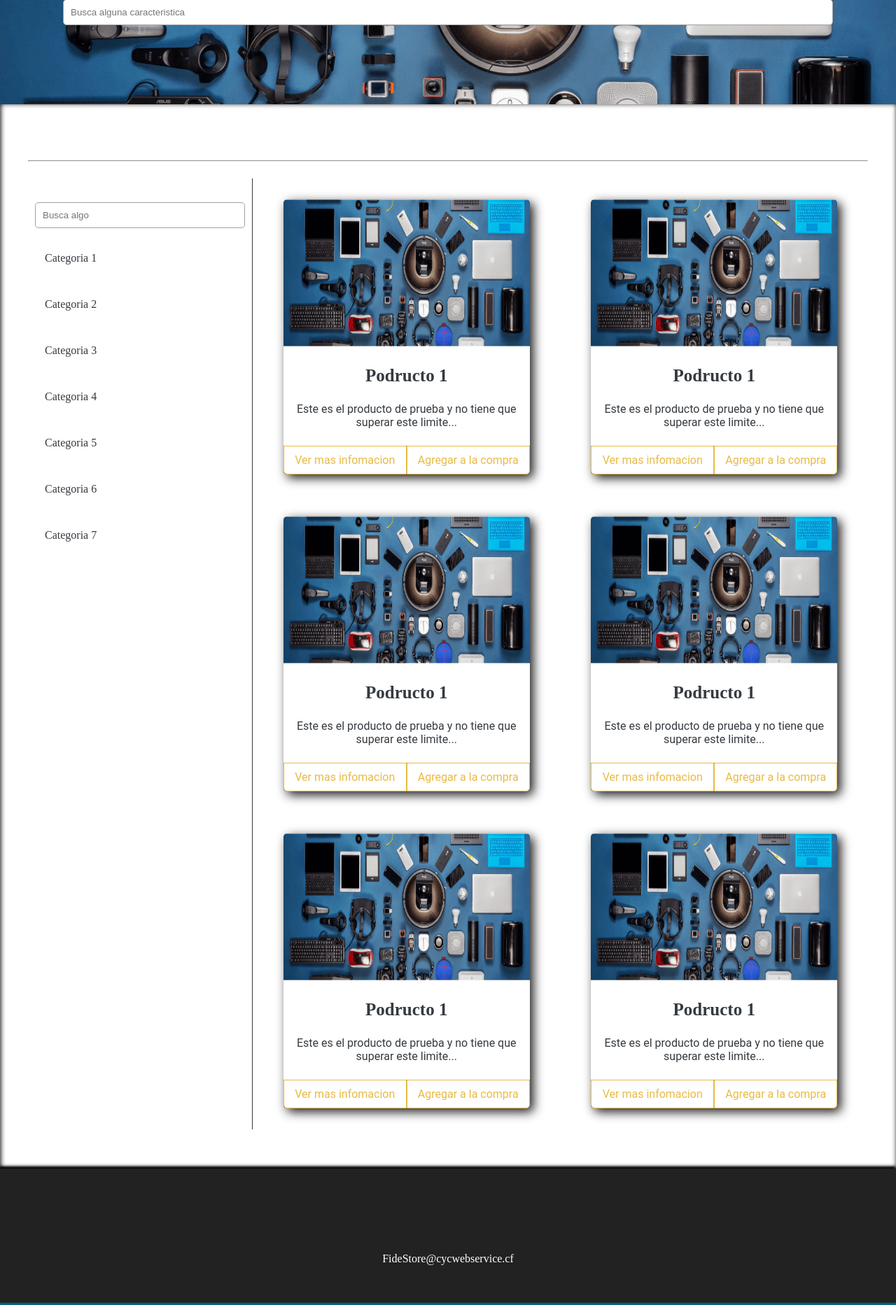
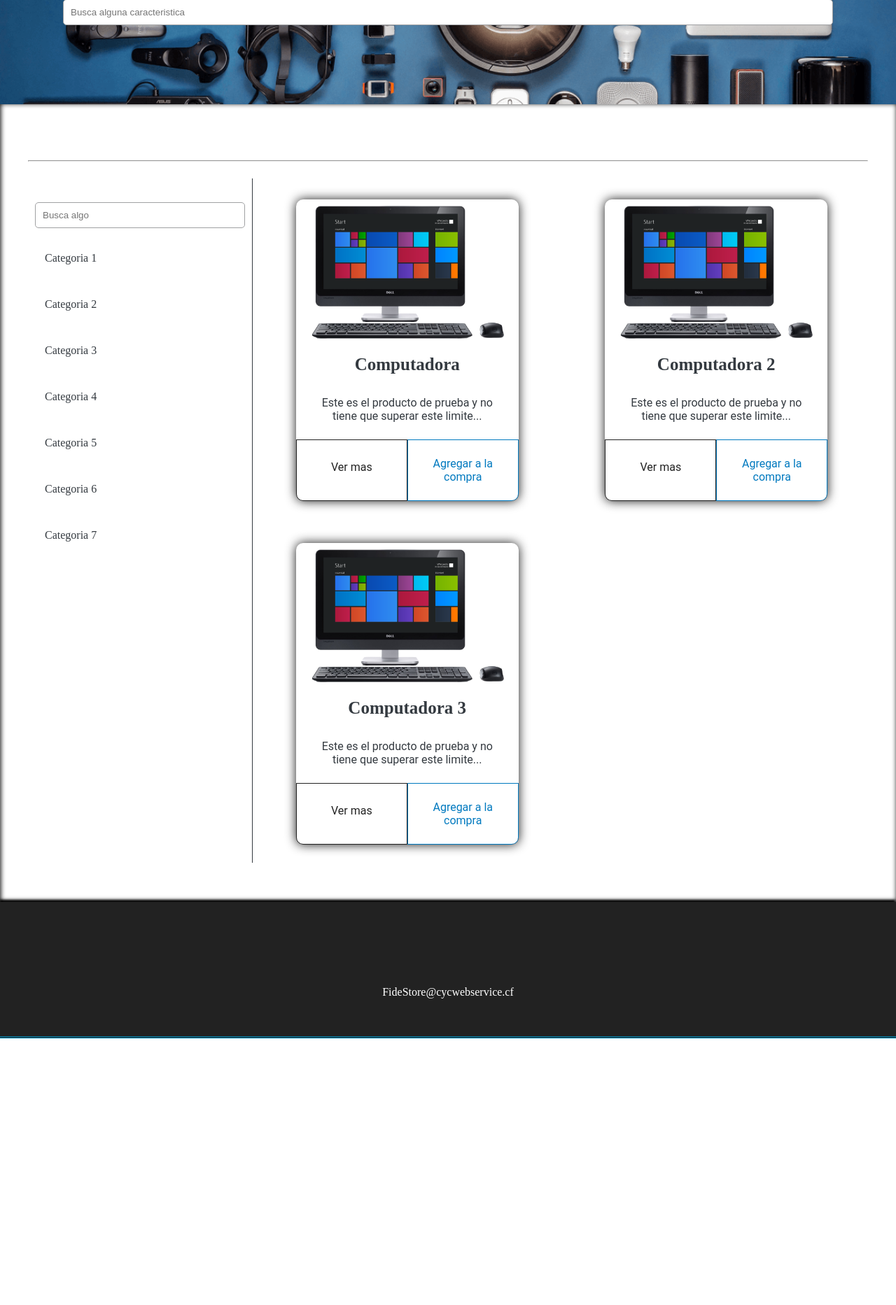
Before and after one commit to irvin0925/FeDaIr, a PHP site: page /Views/productos.html in a window 1280 px wide. Shown: the part 187-2052 px from the top of the page at 70% size. After the commit the page ends 1671 px from the top, so only its background shows below. Run offline with PHP 8.4, Linux system fonts and the light colour scheme.

Commit message:
Commit produst v3

```diff
--- a/src/Assets/CSS/fidestore.css
+++ b/src/Assets/CSS/fidestore.css
@@ -93,17 +93,11 @@
     height: 100%;
     width: calc(100% - 20em);
     float: right;
-    display: flex;
-    flex-flow: row wrap;
-    justify-content: space-around;
+    display: block;
     border-right: none;
     border-left-style: solid;
     border-left-width: 1px;
     overflow: hidden;
-}
-
-.products-area::after {
-    justify-items: baseline baseline;
 }
 
 /* MSG */
@@ -158,7 +152,6 @@
         display: inline-block;
         height: 100%;
         width: 100%;
-        display: flex;
         border-left: none;
         border-top-style: solid;
         border-top-width: 1px;
@@ -230,9 +223,8 @@
     }
     .products-area {
         display: inline-block;
-        height: 100%;
+        height: auto;
         width: 100%;
-        display: flex;
         border-left: none;
         border-top-style: solid;
         border-top-width: 1px;
--- a/src/Assets/CSS/productos.css
+++ b/src/Assets/CSS/productos.css
@@ -1,12 +1,15 @@
 .carta {
-    width: 22em;
+    width: 72%;
+    margin: 30px auto;
     display: block;
     font-family: roboto;
     background: white;
-    box-shadow: 5px 5px 15px rgba(0, 0, 0, 0.9);
+    box-shadow: 0px 0px 15px rgba(0, 0, 0, 0.9);
     text-align: center;
-    border-radius: 5px;
+    border-radius: 10px;
     overflow: hidden;
+    transition: 0.5s ease;
+    cursor: pointer;
 }
 
 .carta:active {
@@ -14,8 +17,8 @@
 }
 
 .carta-image {
-    background: url(../IMG/bg_products.png) no-repeat;
-    background-size: 100% 100%;
+    background: url(../IMG/temp_pc.png) no-repeat;
+    background-size: contain;
     background-position: center center;
     width: 100%;
     height: 210px;
@@ -36,46 +39,45 @@
 
 .stat {
     display: block;
-    padding: 10px;
 }
 
 .stat-see {
     display: block;
     width: 50%;
     background-color: white;
-    color: #e7bb45;
-    border-bottom-left-radius: 5px;
-    border: 1px solid #e7bb45;
+    color: #222;
+    border-bottom-left-radius: 10px;
+    border: 1px solid #222;
+    padding: 1.8em;
 }
 
 .stat-see:hover {
     color: white;
-    background-image: linear-gradient(to left, #e7bb45 0%, #e7bb45 100%);
+    background-image: linear-gradient(to left, #222 0%, #222 100%);
 }
 
 .stat-add {
+    padding: 1.5em;
     display: block;
     width: 50%;
     background-color: white;
-    color: #e7bb45;
-    border-bottom-right-radius: 5px;
-    border: 1px solid #e7bb45;
+    color: #0079bf;
+    border-bottom-right-radius: 10px;
+    border: 1px solid #0079bf;
 }
 
 .stat-add:hover {
     color: white;
-    background-image: linear-gradient(to left, #e7bb45 0%, #e7bb45 100%);
+    background-image: linear-gradient(to left, #0079bf 0%, #0079bf 100%);
 }
 
 .carta:hover {
-    transform: scale(1.15);
+    transform: scale(1.05);
     box-shadow: 5px 5px 15px rgba(0, 0, 0, 0.6);
 }
 
-.carta {
-    transition: 0.5s ease;
-    cursor: pointer;
-    margin: 30px;
+.carta-title {
+    padding: .3em 0;
 }
 
 /* TABLETA */
@@ -83,9 +85,16 @@
 @media screen and (max-width:1100px) {
     .carta {
         height: auto;
-        width: 35%;
-        margin: 2em 0;
-        max-height: 405px;
+        width: 80%;
+        margin: 30px auto;
+        max-height: 400px;
+        max-width: 357.8px;
+    }
+    .stat-see {
+        padding: 1em;
+    }
+    .stat-add {
+        padding: .8em;
     }
 }
 
@@ -95,7 +104,7 @@
     .carta {
         height: auto;
         width: 80%;
-        margin: 2em 0;
+        margin: 30px auto;
         max-height: 405px;
     }
     .products-area::after {
@@ -108,4 +117,10 @@
     .carta-image {
         max-height: 121.5px;
     }
+    .stat-see {
+        padding: 1.3em;
+    }
+    .stat-add {
+        padding: 1em;
+    }
 }
--- /dev/null
+++ b/src/Assets/CSS/productos2.css
@@ -0,0 +1,38 @@
+@import "compass/css3";
+.products-list-container {
+    overflow: hidden;
+    width: 100%;
+}
+
+.products-list {
+    display: flex;
+    flex-wrap: wrap;
+    margin: 0 -4px -4px 0;
+    list-style: none;
+    padding: 0;
+}
+
+.product-item-list {
+    flex: 1 0 22em;
+    position: relative;
+    height: auto;
+}
+
+.product-item-list:empty {
+    height: 0;
+    border: none;
+}
+
+@media screen and (max-width:1100px) {
+    .products-list-container {
+        overflow: hidden;
+        width: 100%;
+    }
+}
+
+@media screen and (max-width:600px) {
+    .products-list-container {
+        overflow: hidden;
+        width: 100%;
+    }
+}
--- a/src/Views/productos.html
+++ b/src/Views/productos.html
@@ -11,6 +11,7 @@
         <title>FideStore</title>
         <!-- OWN CSS -->
         <link rel="stylesheet" href="../Assets/CSS/productos.css">
+        <link rel="stylesheet" href="../Assets/CSS/productos2.css">
     </head>
 
     <body class="body">
@@ -60,99 +61,73 @@
                 <!-- PRODUCTS AREA -->
                 <div class="products-area">
 
+                    <div class="products-list-container w-100">
+                        <ul class="products-list">
+                            <li class="product-item-list">
                                 <div class="carta">
                                     <div class="carta-image"></div>
-                        <div class="carta-text mt-1">
-                            <h4>Podructo 1</h4>
-                            <p class="mt-1">Este es el producto de prueba y no tiene que superar este limite...</p>
+                                    <div class="carta-text">
+                                        <h4 class="carta-title">Computadora</h4>
+                                        <p class="mt-1 pl-1 pr-1">
+                                            Este es el producto de prueba y no tiene que superar este limite...
+                                        </p>
                                     </div>
                                     <div class="card-stats mt-1">
                                         <div class="stat stat-see">
-                                <div>Ver mas infomacion</div>
+                                            <div>Ver mas</div>
                                         </div>
                                         <div class="stat stat-add">
                                             <div>Agregar a la compra</div>
                                         </div>
                                     </div>
-                    </div>
-
+                            </li>
+                            <li class="product-item-list">
                                 <div class="carta">
                                     <div class="carta-image"></div>
-                        <div class="carta-text mt-1">
-                            <h4>Podructo 1</h4>
-                            <p class="mt-1">Este es el producto de prueba y no tiene que superar este limite...</p>
+                                    <div class="carta-text">
+                                        <h4 class="carta-title">Computadora 2</h4>
+                                        <p class="mt-1 pl-1 pr-1">
+                                            Este es el producto de prueba y no tiene que superar este limite...
+                                        </p>
                                     </div>
                                     <div class="card-stats mt-1">
                                         <div class="stat stat-see">
-                                <div>Ver mas infomacion</div>
+                                            <div>Ver mas</div>
                                         </div>
                                         <div class="stat stat-add">
                                             <div>Agregar a la compra</div>
                                         </div>
                                     </div>
-                    </div>
+                            </li>
+                            <li class="product-item-list">
                                 <div class="carta">
                                     <div class="carta-image"></div>
-                        <div class="carta-text mt-1">
-                            <h4>Podructo 1</h4>
-                            <p class="mt-1">Este es el producto de prueba y no tiene que superar este limite...</p>
+                                    <div class="carta-text">
+                                        <h4 class="carta-title">Computadora 3</h4>
+                                        <p class="mt-1 pl-1 pr-1">
+                                            Este es el producto de prueba y no tiene que superar este limite...
+                                        </p>
                                     </div>
                                     <div class="card-stats mt-1">
                                         <div class="stat stat-see">
-                                <div>Ver mas infomacion</div>
+                                            <div>Ver mas</div>
                                         </div>
                                         <div class="stat stat-add">
                                             <div>Agregar a la compra</div>
                                         </div>
                                     </div>
-                    </div>
-
-                    <div class="carta">
-                        <div class="carta-image"></div>
-                        <div class="carta-text mt-1">
-                            <h4>Podructo 1</h4>
-                            <p class="mt-1">Este es el producto de prueba y no tiene que superar este limite...</p>
-                        </div>
-                        <div class="card-stats mt-1">
-                            <div class="stat stat-see">
-                                <div>Ver mas infomacion</div>
-                            </div>
-                            <div class="stat stat-add">
-                                <div>Agregar a la compra</div>
-                            </div>
-                        </div>
-                    </div>
-
-                    <div class="carta">
-                        <div class="carta-image"></div>
-                        <div class="carta-text mt-1">
-                            <h4>Podructo 1</h4>
-                            <p class="mt-1">Este es el producto de prueba y no tiene que superar este limite...</p>
-                        </div>
-                        <div class="card-stats mt-1">
-                            <div class="stat stat-see">
-                                <div>Ver mas infomacion</div>
-                            </div>
-                            <div class="stat stat-add">
-                                <div>Agregar a la compra</div>
-                            </div>
-                        </div>
-                    </div>
-
-                    <div class="carta">
-                        <div class="carta-image"></div>
-                        <div class="carta-text mt-1">
-                            <h4>Podructo 1</h4>
-                            <p class="mt-1">Este es el producto de prueba y no tiene que superar este limite...</p>
-                        </div>
-                        <div class="card-stats mt-1">
-                            <div class="stat stat-see">
-                                <div>Ver mas infomacion</div>
-                            </div>
-                            <div class="stat stat-add">
-                                <div>Agregar a la compra</div>
-                            </div>
-                        </div>
+                            </li>
+                            <li class="product-item-list"></li>
+                            <li class="product-item-list"></li>
+                            <li class="product-item-list"></li>
+                            <li class="product-item-list"></li>
+                            <li class="product-item-list"></li>
+                            <li class="product-item-list"></li>
+                            <li class="product-item-list"></li>
+                            <li class="product-item-list"></li>
+                            <li class="product-item-list"></li>
+                            <li class="product-item-list"></li>
+                        </ul>
                     </div>
 
                 </div>
```
Also changed, not shown: src/Views/temp.html (+33 -0 lines), src/Assets/IMG/temp_pc.png (added). Lines whose indentation alone changed are shown as unchanged.
